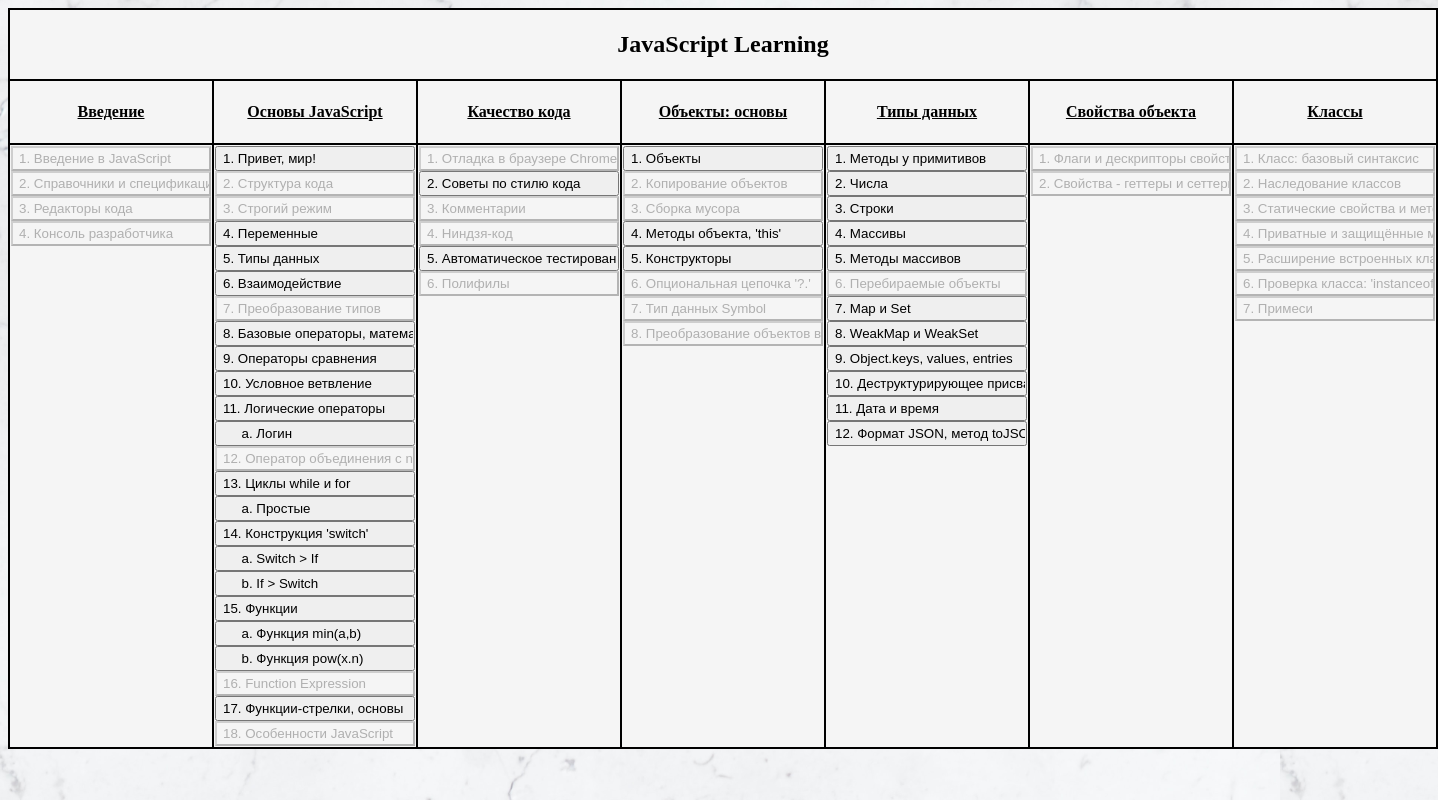
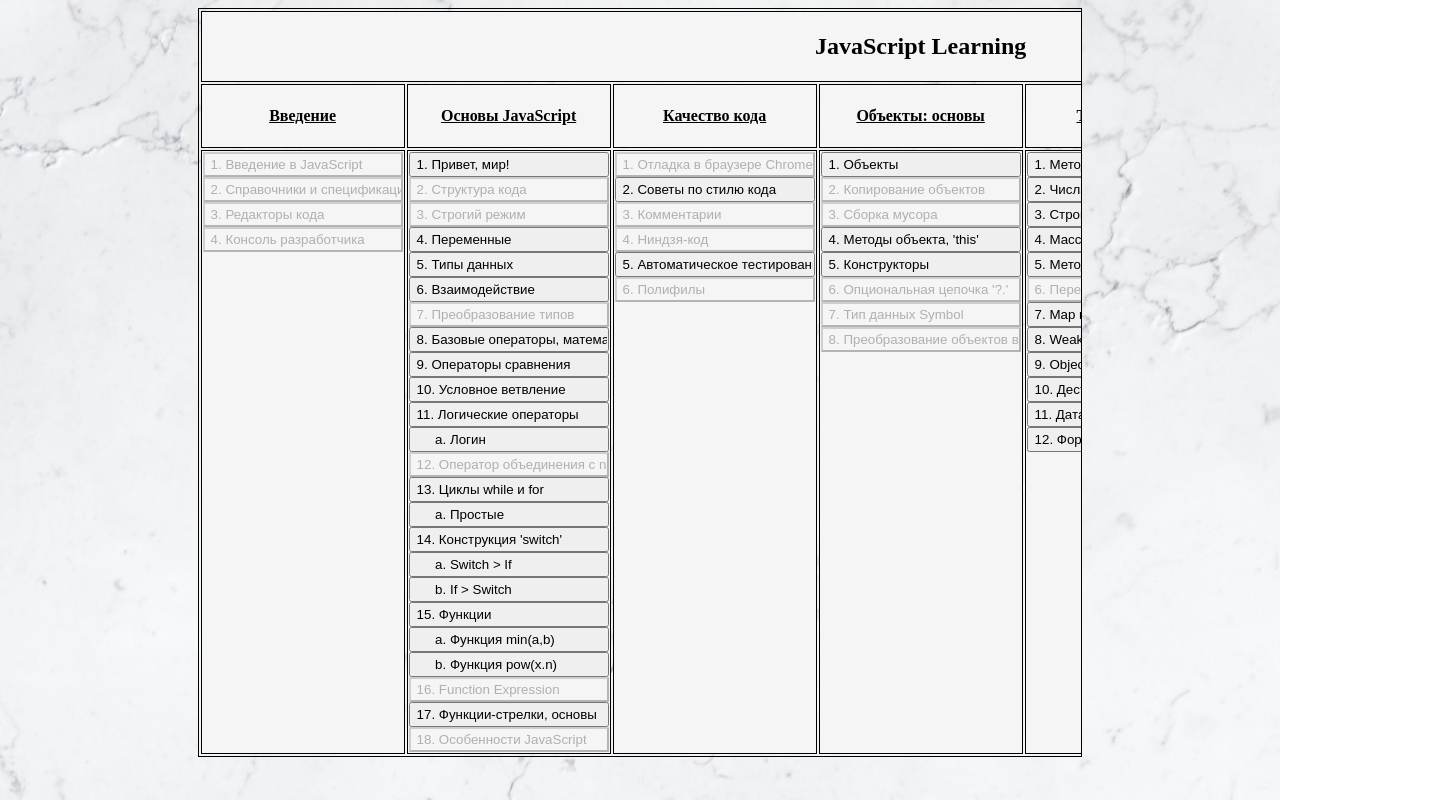
Before and after one commit to yakushevpy/myfirstrepoever, a plain HTML site: page JavaScript-Learning/index.html in a window 1280 px wide. Shown: the whole page, 1438 px wide, since content can reach past the window. Drawn offline with Linux system fonts and the light colour scheme.

Commit message:
9.1 prepaired

```diff
--- a/JavaScript-Learning/styles.css
+++ b/JavaScript-Learning/styles.css
@@ -1,9 +1,6 @@
 body {
-    background-image: url(scripts/pics/wall.jpg); /* Путь к фоновому рисунку */
+    background-image: url(scripts/pics/wall.jpg);
     background-size: 100%;
-
-    /*background-position: ; /* Положение фона */
-    /*background-repeat: ; /* Повторяем фон по горизонтали */
    }
 input {
     height:25px;
@@ -27,9 +24,9 @@ input:disabled:hover {
     background-color:seagreen;
 }
 
-table, tr, td {
+tr, td {
     background-color: whitesmoke;
-    border: 2px solid black;
+    border: 1px solid black;
     border-collapse: collapse;
 }
 
@@ -39,3 +36,11 @@ a {
 a:hover {
     color: seagreen;
 }
+table {
+    border: 1px solid black;
+    min-width: 700px;
+    width: 70%;
+    display: block;
+    overflow-x: scroll;
+    white-space: nowrap;
+}
```
Also changed, not shown: JavaScript-Learning/index.html (+0 -2 lines), JavaScript-Learning/scripts/9_classes/script1.js (added, +32 -0 lines).
